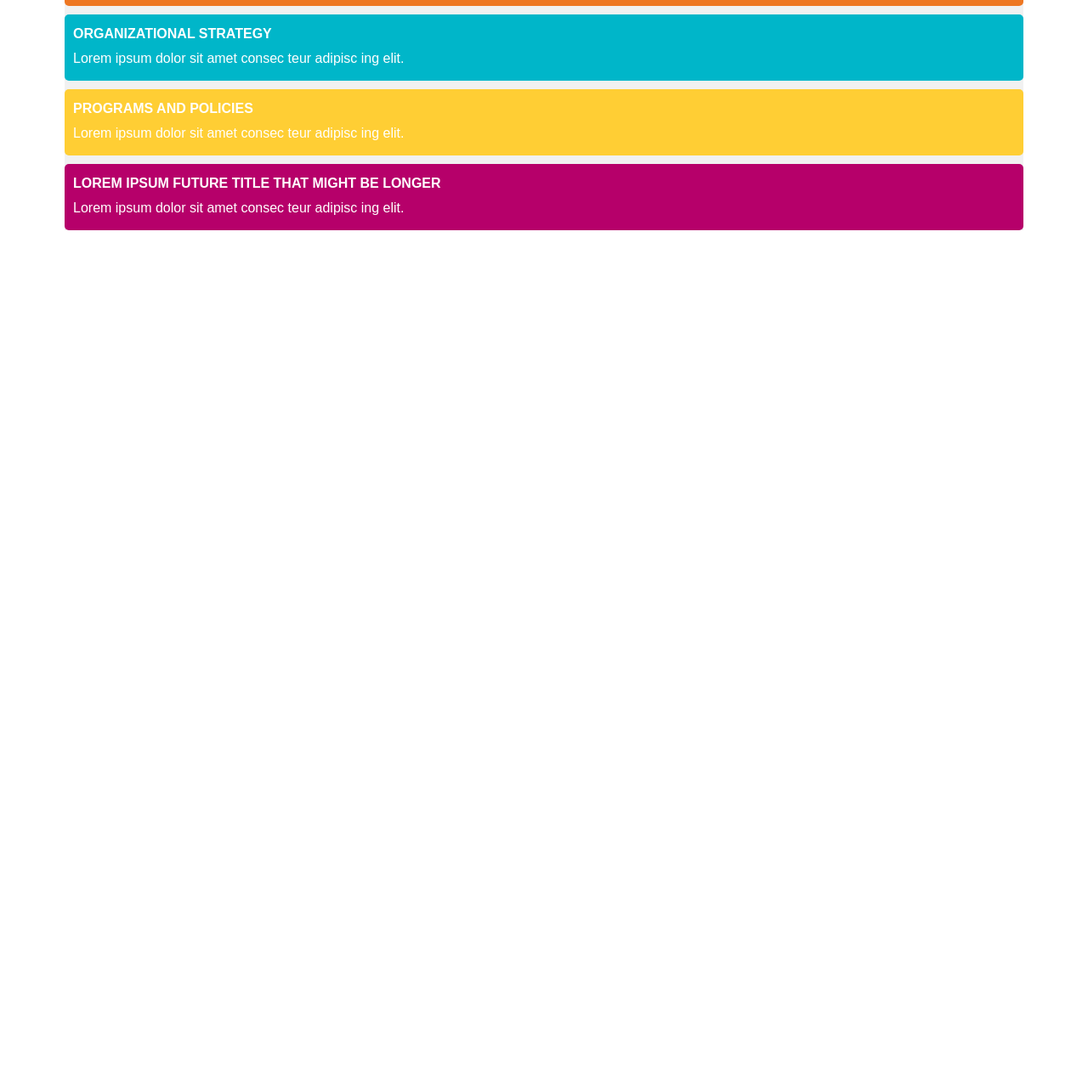
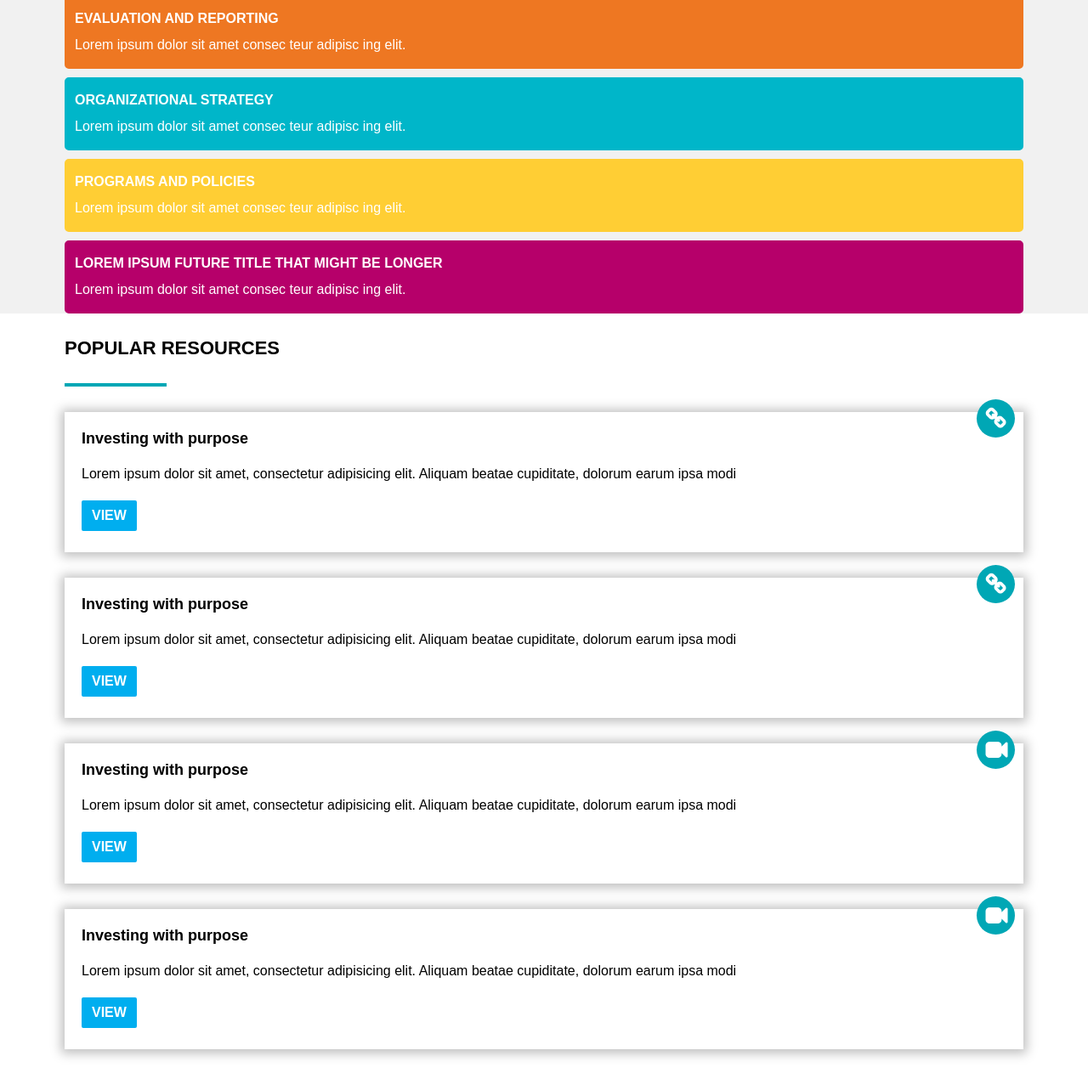
Before and after one commit to ricardovalquin/cecp-template, a website: page app/index.html in a window 1280 px wide. Shown: the part 1978-3261 px from the top of the page at 85% size. Before the commit the page ends 2249 px from the top, so only its background shows below. Drawn offline with Linux system fonts and the light colour scheme; files that its build step writes are made by us from their sources.

Commit message:
cards section on XS

```diff
--- a/app/assets/css/_index.scss
+++ b/app/assets/css/_index.scss
@@ -204,21 +204,23 @@
 }
 
 
+//__________________ sections
+
+.category-section-title {
+  font-size: 2.2rem;
+}
+
+.section-underline {
+  border: 2px solid $main-green-color;
+  margin: 3rem 0;
+  width: 12rem;
+}
 //__________________ categories section
 
 
 .categories-section {
   background-color: $bg-color;
-
-  .category-section-title {
-    font-size: 2.2rem;
-  }
-
-  .section-underline {
-    border: 2px solid $main-green-color;
-    margin: 2rem 0;
-    width: 12rem;
-  }
+  padding-top: 3rem;
 
   .category-section-description {
     color: #aaa;
@@ -229,7 +231,7 @@
 
   .categories-wp {
     width: 100%;
-    margin-bottom: 2rem;
+    margin-bottom: 3rem;
   }
 
   .category-link-wp {
@@ -243,55 +245,148 @@
       padding: 1.5rem 1rem;
       margin-bottom: 1rem;
 
+      &:hover {
+        background-color: $bg-color;
+      }
+
       .category-title {
         font-size: 1.6rem;
         font-weight: 600;
+        line-height: 2rem;
         margin-bottom: 1rem;
       }
 
       .category-description {
         font-size: 1.6rem;
         line-height: 2.2rem;
+        word-wrap: break-word;
       }
     }
 
     .ceo {
       @extend .category;
       background-color: $main-blue-color;
+      border: 2px solid $main-blue-color;
       color: #ffffff;
+      &:hover {
+        color: $main-blue-color;
+      }
     }
 
     .communications {
       @extend .category;
       background-color: $category-dark-blue;
+      border: 2px solid $category-dark-blue;
       color: #ffffff;
+      &:hover {
+        color: $category-dark-blue;
+      }
     }
 
     .evaluation {
       @extend .category;
       background-color: $category-orange;
+      border: 2px solid $category-orange;
       color: #ffffff;
+      &:hover {
+        color: $category-orange;
+      }
     }
 
     .organizational {
       @extend .category;
       background-color: $category-green;
+      border: 2px solid $category-green;
       color: #ffffff;
+      &:hover {
+        color: $category-green;
+      }
     }
 
     .programs {
       @extend .category;
       background-color: $category-yellow;
+      border: 2px solid $category-yellow;
       color: #ffffff;
+      &:hover {
+        color: $category-yellow;
+      }
     }
 
     .lorem {
       @extend .category;
       background-color: $category-magenta;
+      border: 2px solid $category-magenta;
       color: #ffffff;
+      &:hover {
+        color: $category-magenta;
+      }
     }
+  }
+}
 
+//__________________ popular resources section
+
+.card {
+  background-color: #ffffff;
+  -webkit-box-shadow: 0px 1px 12px 4px rgba(0, 0, 0, 0.25);
+  -moz-box-shadow: 0px 1px 12px 4px rgba(0, 0, 0, 0.25);
+  box-shadow: 0px 1px 12px 4px rgba(0, 0, 0, 0.25);
+  margin-bottom: 3rem;
+  padding: 2rem;
+  position: relative;
+
+
+  .tag {
+    background-color: $main-green-color;
+    border-radius: 50%;
+    height: 45px;
+    position: absolute;
+    right: 10px;
+    top: -1.5rem;
+    width: 45px;
+
+    i {
+      color: #ffffff;
+      font-size: 2.5rem;
+      font-weight: 700;
+      left: 50%;
+      margin-left: -12px;
+      margin-top: -12px;
+      position: absolute;
+      top: 50%;
+    }
   }
 
+  .card-title {
+    font-size: 1.8rem;
+    font-weight: 600;
+    line-height: 2.2rem;
+    margin-bottom: 2rem;
+    padding-right: 4rem;
+    word-wrap: break-word;
+  }
+
+  .card-text {
+    font-size: 1.6rem;
+    margin-bottom: 2rem;
+    line-height: 2.2rem;
+    word-wrap: break-word;
+  }
+
+  .view-card {
+    background-color: $main-blue-color;
+    border: 2px solid $main-blue-color;
+    border-radius: 2px;
+    color: #ffffff;
+    font-size: 1.6rem;
+    font-weight: 600;
+    padding: 7px 10px;
+    margin-bottom: 5px;
+  }
 
 }
+
+.resources-section {
+  padding-bottom: 4rem;
+}
--- a/app/index.html
+++ b/app/index.html
@@ -15,8 +15,8 @@
 </head>
 <body>
 <div class="main-content">
+  <section class="hero-section">
     <div class="container">
-      <section class="hero-section">
       <div class="hero-img-wp">
         <img src="/assets/img/index/hero-img.png" alt="hero image">
       </div>
@@ -36,16 +36,20 @@
       <div class="my-bookmarks-wp">
         <div class="bookmarks-inner-wp">
           <h4 class="my-bookmarks-title">BOOKMARKS</h4>
-            <p class="description">You have <b>26 bookmarks</b> saved to your account. Add any document to your bookmark list with the <i class="fa fa-bookmark"></i> icon</p>
+          <p class="description">You have <b>26 bookmarks</b> saved to your account. Add any document to your bookmark
+            list with the <i class="fa fa-bookmark"></i> icon</p>
           <button class="see-bookmarks-btn">SEE BOOKMARKS</button>
           <h4 class="did-you-know-title">DID YOU KNOW</h4>
-            <p class="did-you-know-text">You can email yourself or any resource with other MyCECP users with the <i class="fa fa-paper-plane"></i> icon.</p>
+          <p class="did-you-know-text">You can email yourself or any resource with other MyCECP users with the <i
+            class="fa fa-paper-plane"></i> icon.</p>
         </div>
       </div>
       <div class="hero-blurb-wp">
         <h1 class="hero-title">CECP KNOWLEDGE CENTER</h1>
-          <p class="hero-sub-title">Lorem ipsum dolor sit amet, con ec tetur adipiscing elit. Ut rhoncus sodales lacus finibus faucibus. Or
-            <a href="#"> explore by category</a> rci varius natoque penatibus et magnis dis part urient montes, nascetur ridiculus mus.</p>
+        <p class="hero-sub-title">Lorem ipsum dolor sit amet, con ec tetur adipiscing elit. Ut rhoncus sodales lacus
+          finibus faucibus. Or
+          <a href="#"> explore by category</a> rci varius natoque penatibus et magnis dis part urient montes, nascetur
+          ridiculus mus.</p>
         <div class="cta-wp">
           <button class="search-button">SEARCH</button>
           <div class="bookmarks-wp">
@@ -54,11 +58,14 @@
           </div>
         </div>
       </div>
+    </div>
   </section>
   <section class="categories-section">
+    <div class="container">
       <h2 class="category-section-title">EXPLORE BY CATEGORY</h2>
       <hr class="section-underline"/>
-        <p class="category-section-description">The Knowledge Centre has 6 areas of content lorem ipsum dolor sit amet, consectetur adipiscing elit. Ut rhoncus sodales lacus.</p>
+      <p class="category-section-description">The Knowledge Centre has 6 areas of content lorem ipsum dolor sit amet,
+        consectetur adipiscing elit. Ut rhoncus sodales lacus.</p>
       <div class="categories-wp">
         <a href="" class="category-link-wp">
           <div class="category ceo">
@@ -97,8 +104,40 @@
           </div>
         </a>
       </div>
+    </div>
   </section>
+  <section class="resources-section">
+    <div class="container">
+      <h2 class="category-section-title">POPULAR RESOURCES</h2>
+      <hr class="section-underline"/>
+      <div class="cards-wp">
+        <div class="card">
+          <div class="tag"><i class="fa fa-link"></i></div>
+          <p class="card-title">Investing with purpose</p>
+          <p class="card-text">Lorem ipsum dolor sit amet, consectetur adipisicing elit. Aliquam beatae cupiditate, dolorum earum ipsa modi </p>
+          <button class="view-card">VIEW</button>
         </div>
+        <div class="card">
+          <div class="tag"><i class="fa fa-link"></i></div>
+          <p class="card-title">Investing with purpose</p>
+          <p class="card-text">Lorem ipsum dolor sit amet, consectetur adipisicing elit. Aliquam beatae cupiditate, dolorum earum ipsa modi </p>
+          <button class="view-card">VIEW</button>
+        </div>
+        <div class="card">
+          <div class="tag"><i class="fa fa-video-camera"></i></div>
+          <p class="card-title">Investing with purpose</p>
+          <p class="card-text">Lorem ipsum dolor sit amet, consectetur adipisicing elit. Aliquam beatae cupiditate, dolorum earum ipsa modi </p>
+          <button class="view-card">VIEW</button>
+        </div>
+        <div class="card">
+          <div class="tag"><i class="fa fa-video-camera"></i></div>
+          <p class="card-title">Investing with purpose</p>
+          <p class="card-text">Lorem ipsum dolor sit amet, consectetur adipisicing elit. Aliquam beatae cupiditate, dolorum earum ipsa modi </p>
+          <button class="view-card">VIEW</button>
+        </div>
+      </div>
+    </div>
+  </section>
 </div>
 <!-- bower:js -->
 <!-- endbower -->
--- a/package.json
+++ b/package.json
@@ -22,7 +22,7 @@
     "eslint": "^2.10.2",
     "eslint-friendly-formatter": "^2.0.5",
     "gulp": "^3.9.1",
-    "gulp-autoprefixer": "^3.1.0",
+    "gulp-autoprefixer": "^3.1.1",
     "gulp-concat": "^2.6.0",
     "gulp-cssmin": "^0.1.7",
     "gulp-eslint": "^2.0.0",
```
Also changed, not shown: app/assets/css/default.css, 1 other file. Lines whose indentation alone changed are shown as unchanged.
